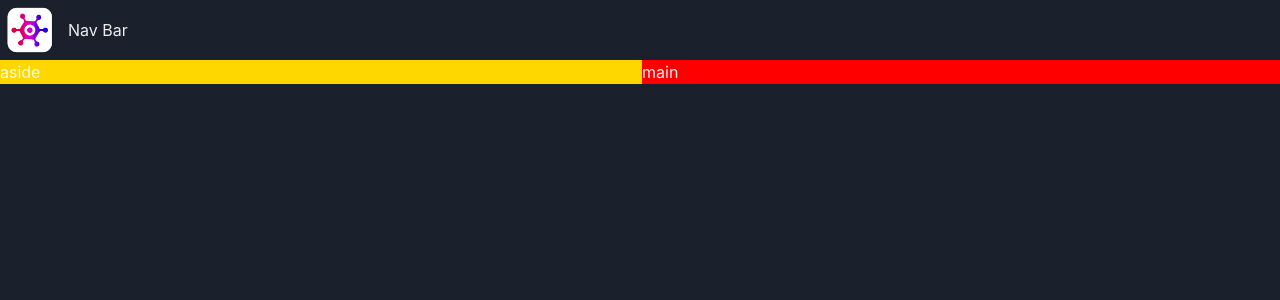
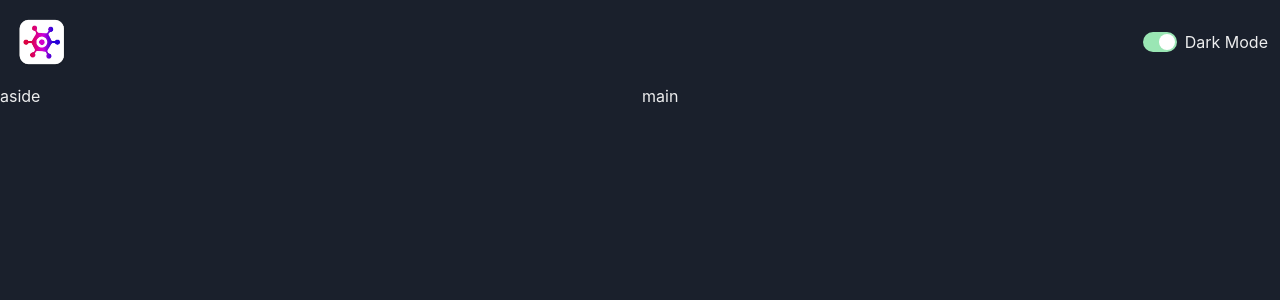
Before and after one commit to marcelogaritaf/Game-Hub-, a React (Vite) app: page / in a window 1280 px wide. Shown: the top 300 px of the page. Built offline with nearby package versions, Linux system fonts and the light colour scheme.

Commit message:
built switch mode

```diff
--- a/src/App.tsx
+++ b/src/App.tsx
@@ -12,13 +12,9 @@
         <NavBar />
       </GridItem>
       <Show above="lg">
-        <GridItem area={"aside"} bg={"gold"}>
-          aside
-        </GridItem>
+        <GridItem area={"aside"}>aside</GridItem>
       </Show>
-      <GridItem area={"main"} bg={"red"}>
-        main
-      </GridItem>
+      <GridItem area={"main"}>main</GridItem>
     </Grid>
   );
 }
--- /dev/null
+++ b/src/components/ColorModeSwitch.tsx
@@ -0,0 +1,18 @@
+import { HStack, Switch, Text, useColorMode } from "@chakra-ui/react";
+
+const ColorModeSwitch = () => {
+  //color mode representa el estado actual
+  const { toggleColorMode, colorMode } = useColorMode();
+  return (
+    <HStack>
+      <Switch
+        colorScheme="green"
+        isChecked={colorMode === "dark"}
+        onChange={toggleColorMode}
+      />
+      <Text>Dark Mode</Text>
+    </HStack>
+  );
+};
+
+export default ColorModeSwitch;
--- a/src/components/NavBar.tsx
+++ b/src/components/NavBar.tsx
@@ -1,10 +1,11 @@
 import { HStack, Image, Text } from "@chakra-ui/react";
 import logo from "../assets/logo.webp";
+import ColorModeSwitch from "./ColorModeSwitch";
 const NavBar = () => {
   return (
-    <HStack>
+    <HStack justifyContent={"space-between"} padding="12px">
       <Image src={logo} boxSize="60px" />
-      <Text>Nav Bar</Text>
+      <ColorModeSwitch />
     </HStack>
   );
 };
```
